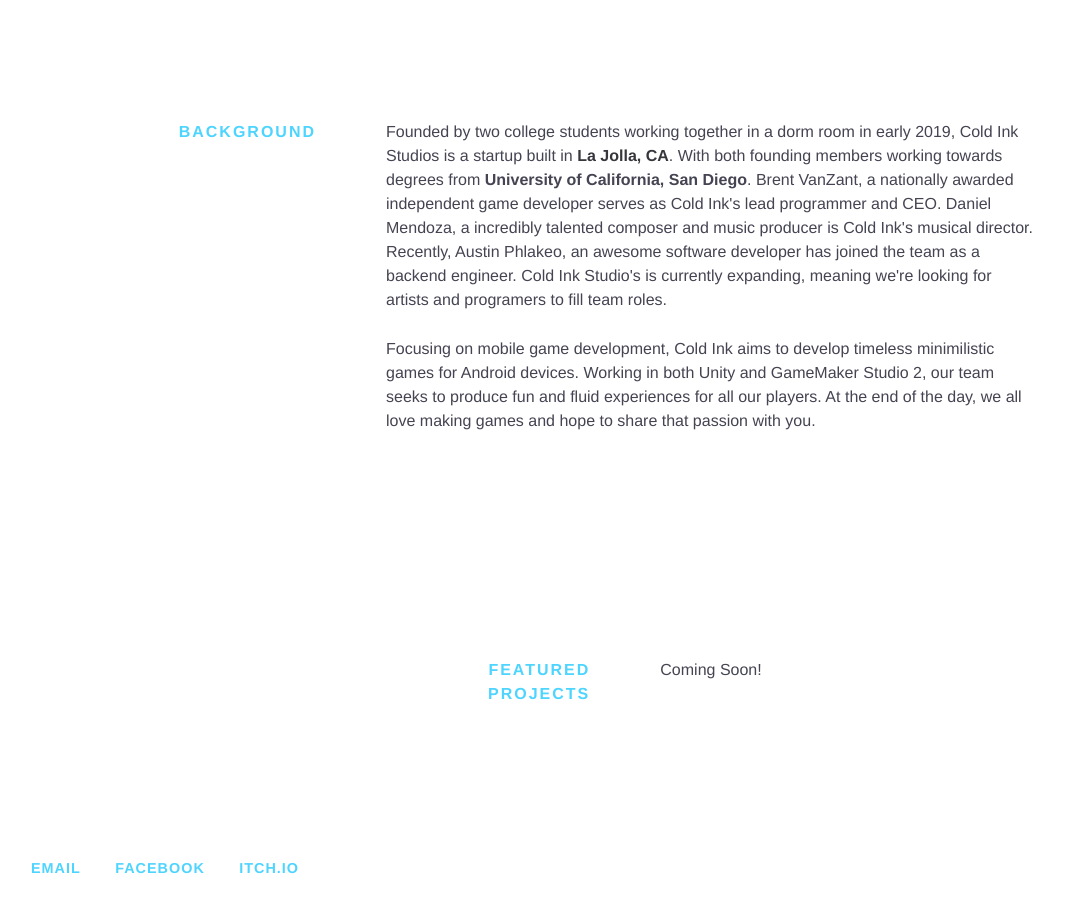
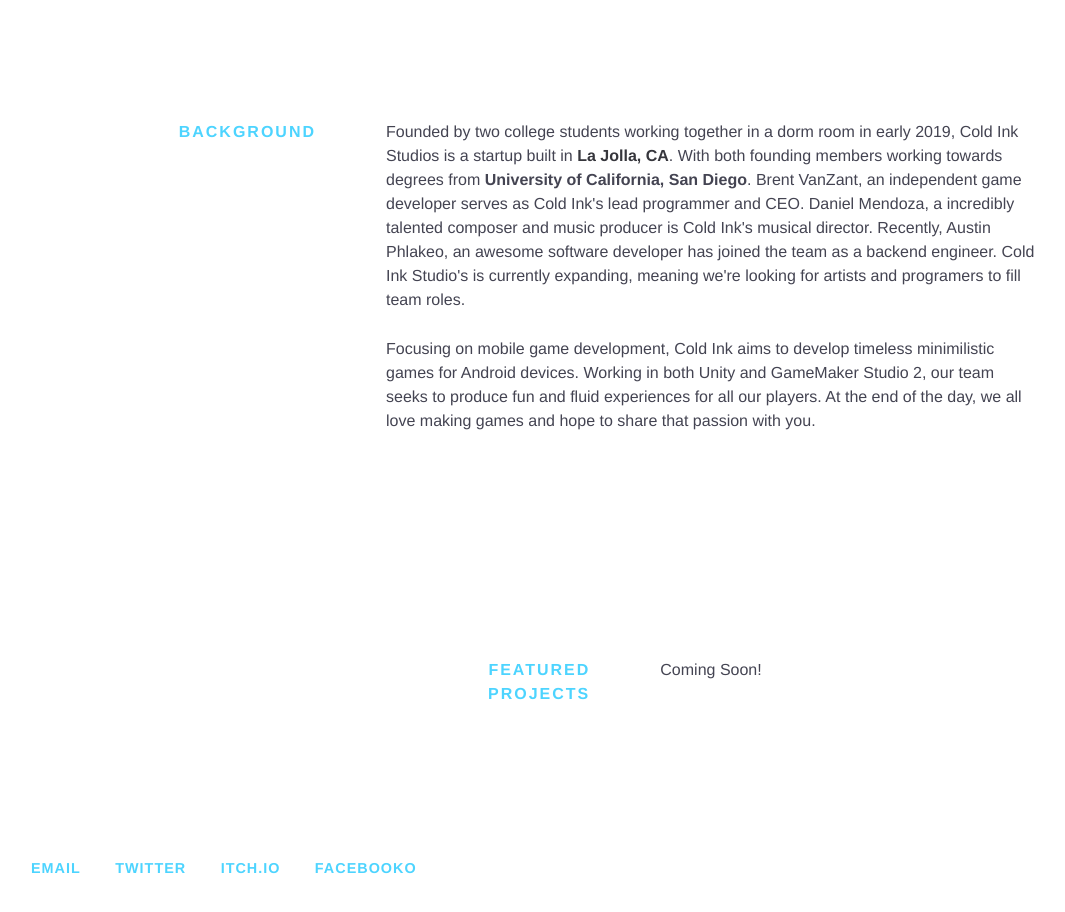
Before and after one commit to justbrentvanzant/ColdInkSite, a plain HTML site: page index.html in a window 1280 px wide. Shown: the part 780-1692 px from the top of the page, without its empty margins (64-1129 px from the left). Drawn offline with nearby package versions, Linux system fonts and the light colour scheme; a web font is replaced by a local one.

Commit message:
big fixes

```diff
--- a/index.html
+++ b/index.html
@@ -33,7 +33,7 @@
         <br>
       </div>
       <div class="section__content">
-        <p> Founded by two college students working together in a dorm room in early 2019, Cold Ink Studios is a startup built in <strong>La Jolla, CA</strong>. With both founding members working towards degrees from <a class="underline-link" href="https://ucsd.edu/" target="_blank">University of California, San Diego</a>.  Brent VanZant, a nationally awarded independent game developer serves as Cold Ink's lead programmer and CEO. Daniel Mendoza, a incredibly talented composer and music producer is Cold Ink's musical director. Recently, Austin Phlakeo, an awesome software developer has joined the team as a backend engineer. Cold Ink Studio's is currently expanding, meaning we're looking for artists and programers to fill team roles.
+        <p> Founded by two college students working together in a dorm room in early 2019, Cold Ink Studios is a startup built in <strong>La Jolla, CA</strong>. With both founding members working towards degrees from <a class="underline-link" href="https://ucsd.edu/" target="_blank">University of California, San Diego</a>.  Brent VanZant, an independent game developer serves as Cold Ink's lead programmer and CEO. Daniel Mendoza, a incredibly talented composer and music producer is Cold Ink's musical director. Recently, Austin Phlakeo, an awesome software developer has joined the team as a backend engineer. Cold Ink Studio's is currently expanding, meaning we're looking for artists and programers to fill team roles.
         <p>Focusing on mobile game development, Cold Ink aims to develop timeless minimilistic games for Android devices. Working in both Unity and GameMaker Studio 2, our team seeks to produce fun and fluid experiences for all our players. At the end of the day, we all love making games and hope to share that passion with you.
       </div>
     </section>
@@ -49,13 +49,13 @@
     <footer class="footer">
       <div class="footer__links">
         <a href="mailto:coldinkrecruitment@gmail.com" target="_blank" title="email">
-          <span class="text">email</span>
-          <img src="images/itchio.svg" alt="twitter"> </a>
-        <a href="https://twitter.com/joebmakesgames" target="_blank" title="twitter">
-          <span class="text">facebook</span>
-          <img src="images/itchio.svg" alt="twitter"> </a>
-        <a href="https://joebrogers.itch.io/" target="_blank" title="itch.io">
-          <span class="text">itch.io</span>
+          <span class="text">email</span> </a>
+        <a href="https://twitter.com/coldinkstudios1" target="_blank" title="twitter">
+          <span class="text">twitter</span> </a>
+        <a href="" target="_blank" title="itch.io">
+          <span class="text">itch.io</span> </a>
+		     <a href="" target="_blank" title="itch.io">
+          <span class="text">facebooko</span></a>
       </div>
     </footer>
 
```
